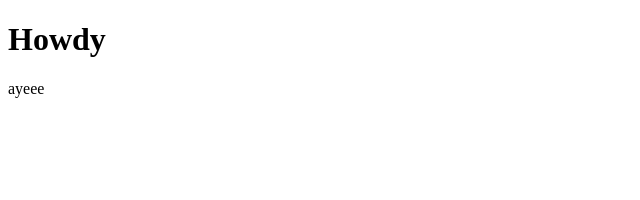
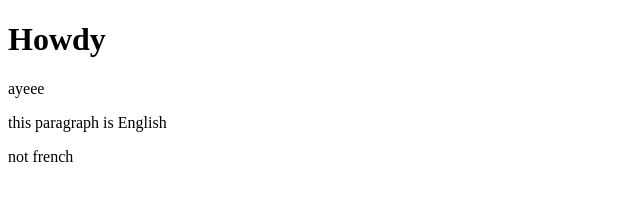
Before and after one commit to Davemem/HTML-Boilerplate, a plain HTML site: page index.html in a window 1280 px wide. Shown: the whole page, without its empty margins (0-640 px from the left). Drawn offline with Linux system fonts and the light colour scheme.

Commit message:
Final solution

```diff
--- a/index.html
+++ b/index.html
@@ -8,5 +8,8 @@
 <body>
   <h1> Howdy</h1>
   ayeee
+  <p lang="en-GB"> this paragraph is English</p>
+
+  <p lang="fr"> not french</p>
 </body>
 </html>
```
